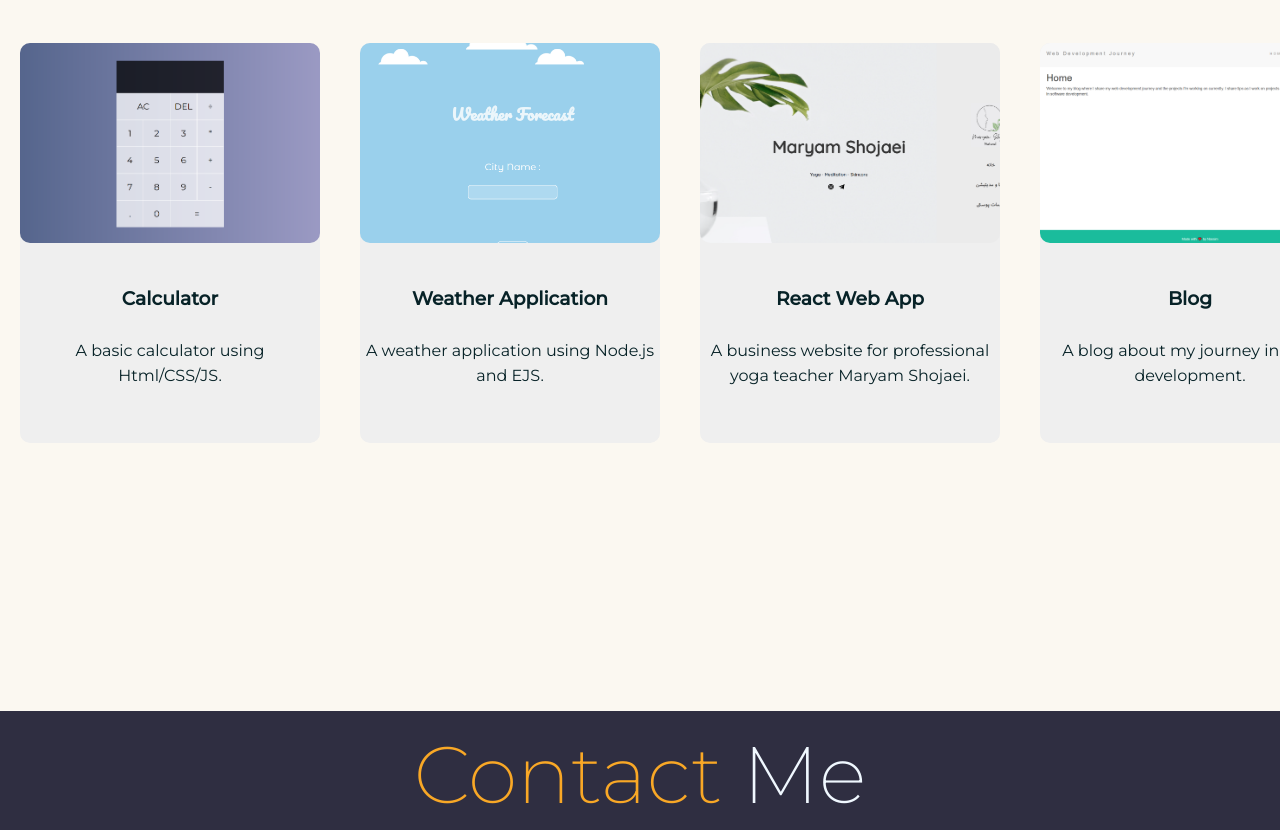
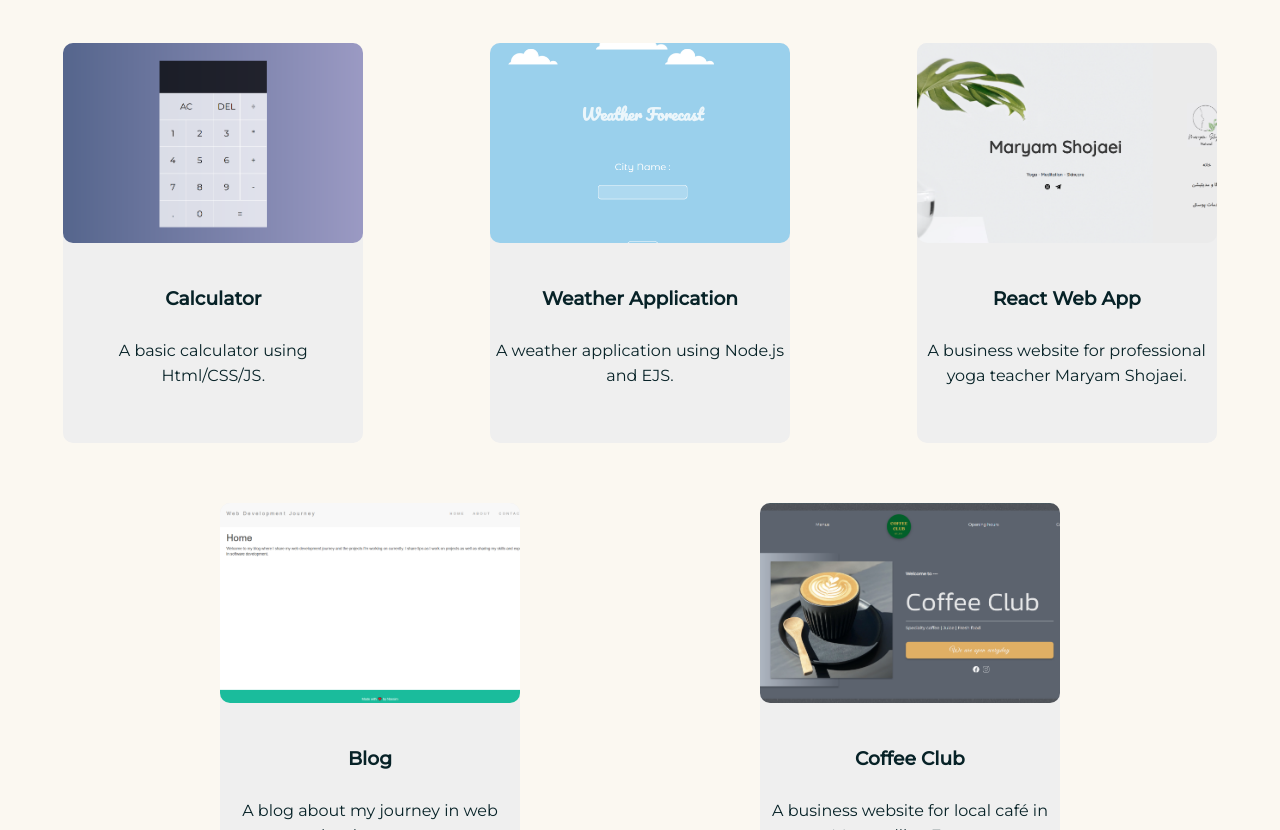
Before and after one commit to Nasimkrm/Portfolio, a website: page cv.html in a window 1280 px wide. Shown: the part 1970-2800 px from the top of the page. Drawn offline with nearby package versions, Linux system fonts and the light colour scheme.

Commit message:
Change top logo, add new project

```diff
--- a/cv.html
+++ b/cv.html
@@ -51,7 +51,7 @@
   </a>
 </div>
 </div>
-  <img class="topLogo" src="images/logo.svg" alt="topLogo">
+  <img class="topLogo" src="images/logo1.svg" alt="topLogo">
 </div>
 
 
@@ -117,17 +117,30 @@
         </div>
       </a>
 
+
+
+  </div>
+
+
+    <div class="card-cont-2">
       <a>
-      <div id="blog" class="card">
-        <img  class="card-img" src="images/blog.png" alt="image">
-        <h3 class="card-title">Blog</h3>
-        <p class="card-text">A blog about my journey in web development.</p>
+        <div id="blog" class="card">
+          <img  class="card-img" src="images/blog.png" alt="image">
+          <h3 class="card-title">Blog</h3>
+          <p class="card-text">A blog about my journey in web development.</p>
 
+        </div>
+      </a>
+     <a href="" target="_blank">
+      <div class="card">
+        <img class="card-img" src="images/coffeeClub.png" alt="">
+        <h3 class="card-title">Coffee Club </h3>
+        <p class="card-text">A business website for local café in Montpellier, France.</p>
       </div>
+    </div>
     </a>
 
 
-     </div>
 
    </div>
 
--- a/public/styles.css
+++ b/public/styles.css
@@ -212,6 +212,8 @@ a:hover {
 #projects {
 
   margin: 0 0 100px 0;
+  display: flex;
+  flex-direction: column;
 }
 
 .projects {
@@ -240,7 +242,13 @@ a:hover {
 
 .card-cont {
   display: flex;
+
   justify-content: space-around;
+}
+
+.card-cont-2 {
+  display: flex;
+  justify-content: space-evenly;
 }
 
 .card-img {
```
Also changed, not shown: public/images/coffeeClub.png (added), public/images/logo1.svg (added).
